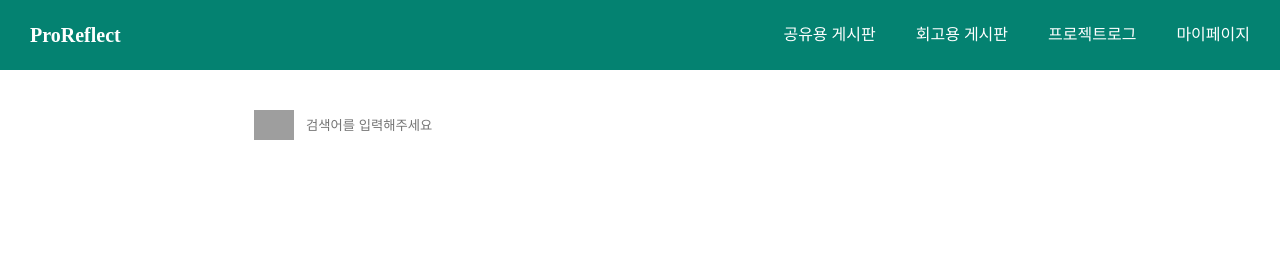
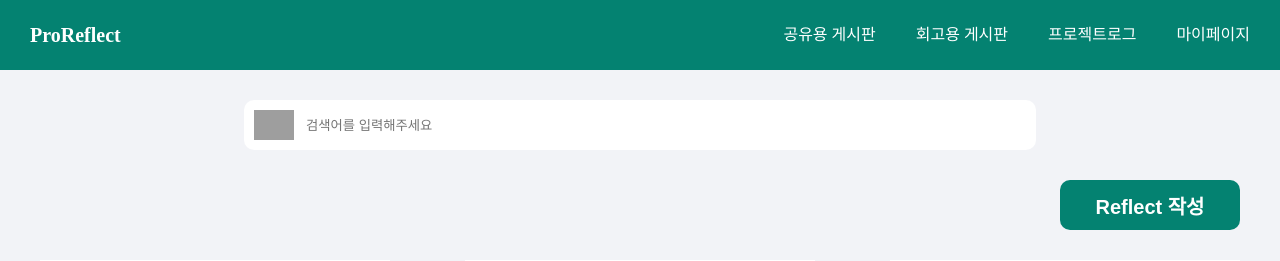
Before and after one commit to nnaX000/2024-Herethon-18_BE, a Django app: page /board_list/ in a window 1280 px wide. Shown: the top 261 px of the page. Run offline with Django 4.2, Linux system fonts and the light colour scheme; grey boxes are pictures that could not be loaded.

Commit message:
Update style.css

```diff
--- a/project/static/css/style.css
+++ b/project/static/css/style.css
@@ -1,13 +1,21 @@
+:root {
+    --main--green--color: #048271;
+    --main--gray--color: #E6E6E6;
+}
+body {
+    background-color: #F2F3F7;
+}
 #header {
     width: 100%;
     height: 70px;
-    background-color: #048271;
+    background-color: var(--main--green--color);
     color: #ffffff;
     display: flex;
     align-items: center;
     justify-content: space-between;
     padding: 0px 30px;
     position: fixed;
+    z-index: 2;
 }
 #header-logo {
     font-weight: bold;
```
